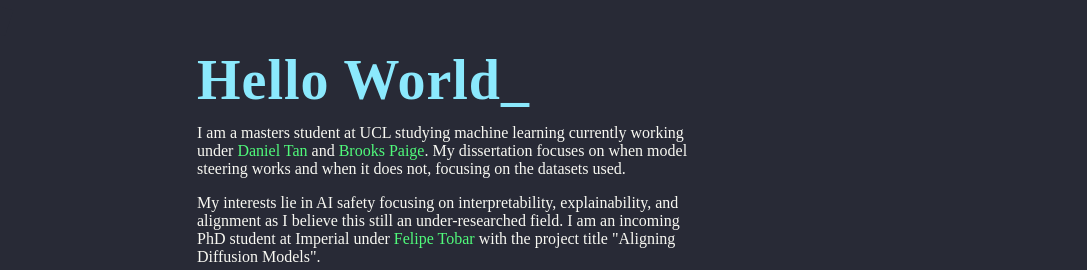
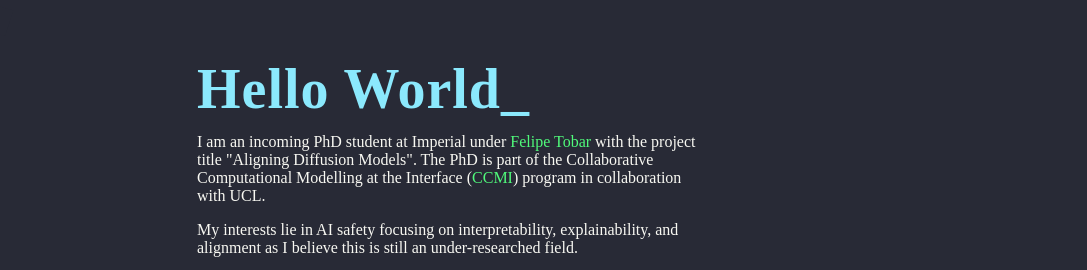
Before and after one commit to skyepurchase/website, a plain HTML site: page public/index.html in a window 1280 px wide. Shown: the part 207-477 px from the top of the page, 193-1280 px from the left. Drawn offline with Linux system fonts and the light colour scheme.

Commit message:
Update splash screen

```diff
--- a/public/index.html
+++ b/public/index.html
@@ -34,18 +34,16 @@
             <div class="home-text">
                 <h1>Hello World<span class="blink">_</span></h1>
                 <p>
-                    I am a masters student at UCL studying machine learning currently working under <a
-                        href="https://dtch1997.github.io/" target="_blank">Daniel Tan</a> and
-                    <a href="https://tbrx.github.io/" target="_blank">Brooks Paige</a>.
-                    My dissertation focuses on when model steering works and when it does not, focusing on the datasets
-                    used.
+                    I am an incoming PhD student at Imperial under <a href="https://www.ma.ic.ac.uk/~ft410/" ,
+                        target="_blank">Felipe Tobar</a> with the project title "Aligning
+                    Diffusion Models".
+                    The PhD is part of the Collaborative Computational Modelling at the Interface (<a
+                        href="https://ccmi-cdt.org/" , target="_blank">CCMI</a>) program in
+                    collaboration with UCL.
                 </p>
                 <p>
                     My interests lie in AI safety focusing on interpretability, explainability, and alignment as I
-                    believe this still an under-researched field.
-                    I am an incoming PhD student at Imperial under <a href="https://www.ma.ic.ac.uk/~ft410/" ,
-                        target="_blank">Felipe Tobar</a> with the project title "Aligning
-                    Diffusion Models".
+                    believe this is still an under-researched field.
                 </p>
                 <!--
                 <p>I am looking more experience in AI within industry or academia with an ability to work from the start of October.</p>
@@ -67,7 +65,8 @@
             <div class="peel"></div>
         </div>
         <a href="https://www.srcf.net/" target="_blank" class="srcf">
-            <img src="https://www.srcf.net/images/poweredby-dark-transparent.svg" alt="Powered by the Student-Run Computing Facility (SRCF)">
+            <img src="https://www.srcf.net/images/poweredby-dark-transparent.svg"
+                alt="Powered by the Student-Run Computing Facility (SRCF)">
         </a>
         <!--}}}-->
 
@@ -204,9 +203,9 @@
                         <p>If you want to create your own to point to this website use:</p>
                     </div>
                     <textarea>
-&lt;a href=&quot;https://skye.purchasethe.uk&quot; target=&quot;_blank&quot;&gt;
-&nbsp;&nbsp;&nbsp;&nbsp;&lt;img src=&quot;https://skye.purchasethe.uk/images/skye.png&quot;&gt;
-&lt;/a&gt;
+                        &lt;a href=&quot;https://skye.purchasethe.uk&quot; target=&quot;_blank&quot;&gt;
+                        &nbsp;&nbsp;&nbsp;&nbsp;&lt;img src=&quot;https://skye.purchasethe.uk/images/skye.png&quot;&gt;
+                        &lt;/a&gt;
                     </textarea>
                 </div>
             </div>
```
